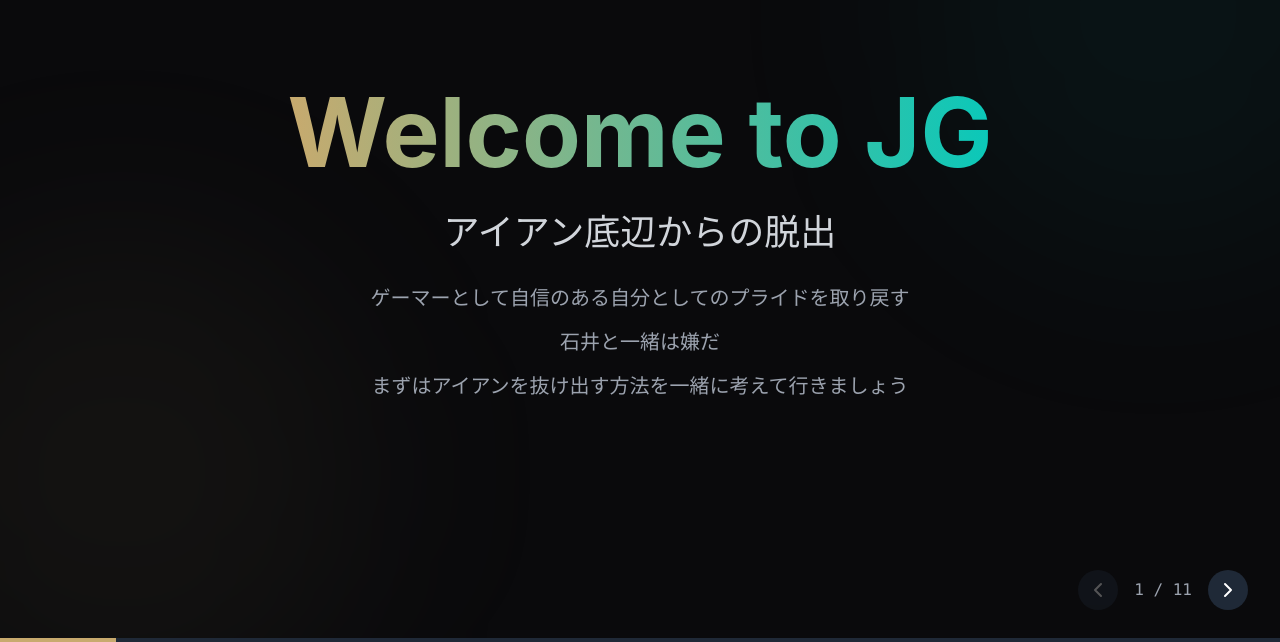
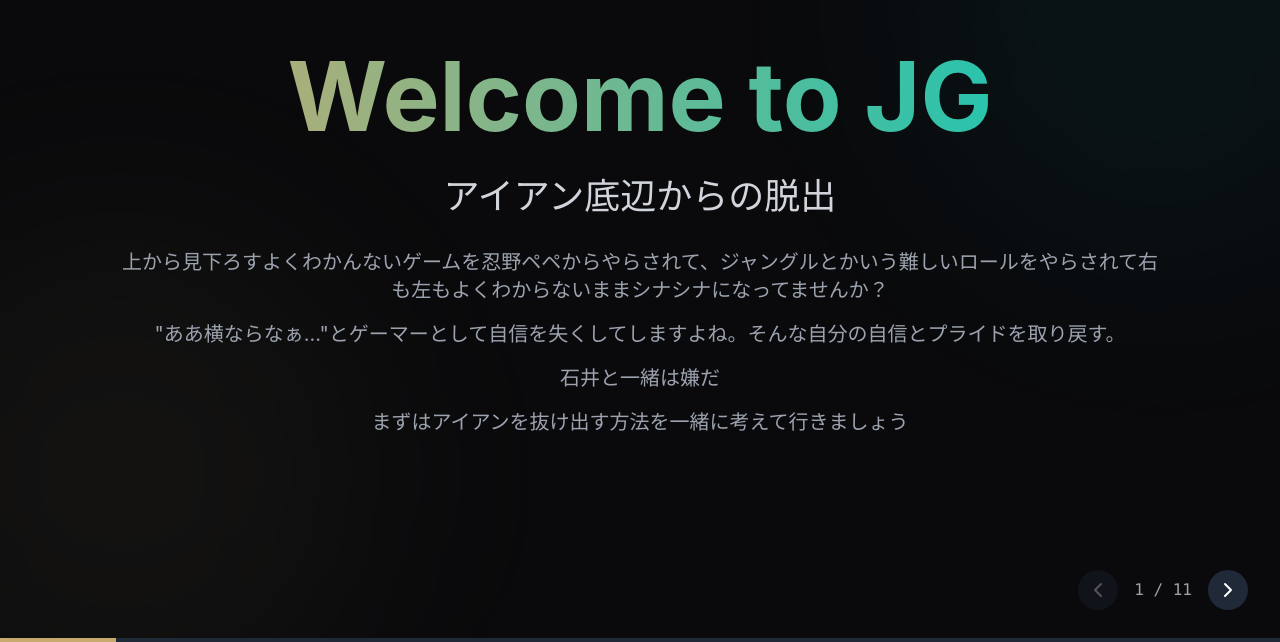
Before and after one commit to bibito-/vide_bloom, a React (Vite) app: page / in a window 1280 px wide. Shown: the part 158-800 px from the top of the page. Built offline with nearby package versions, Linux system fonts and the light colour scheme.

Commit message:
文言を修正

```diff
--- a/src/data/slides.ts
+++ b/src/data/slides.ts
@@ -18,7 +18,8 @@ export const slides: SlideData[] = [
         title: 'Welcome to JG',
         highlight: 'アイアン底辺からの脱出',
         content: [
-            'ゲーマーとして自信のある自分としてのプライドを取り戻す',
+            '上から見下ろすよくわかんないゲームを忍野ペペからやらされて、ジャングルとかいう難しいロールをやらされて右も左もよくわからないままシナシナになってませんか？',
+            '"ああ横ならなぁ..."とゲーマーとして自信を失くしてしますよね。そんな自分の自信とプライドを取り戻す。',
             '石井と一緒は嫌だ',
             'まずはアイアンを抜け出す方法を一緒に考えて行きましょう'
         ]
@@ -28,6 +29,7 @@ export const slides: SlideData[] = [
         type: 'content',
         title: 'Motivation and Claim. 動機と主張',
         content: [
+            'とはいえネガティブな部分だけでなくメリットもあります',
             '「今のLoLコミュニティが活発な内にいっちょかみして人気配信者と一絡みして視聴者を取り込みたい」',
             '「あわよくばRiotから仕事を貰いたい...」',
             '「アホなふりをして、アホな視聴者を楽して取り込みたい。（最高！）」',
```
